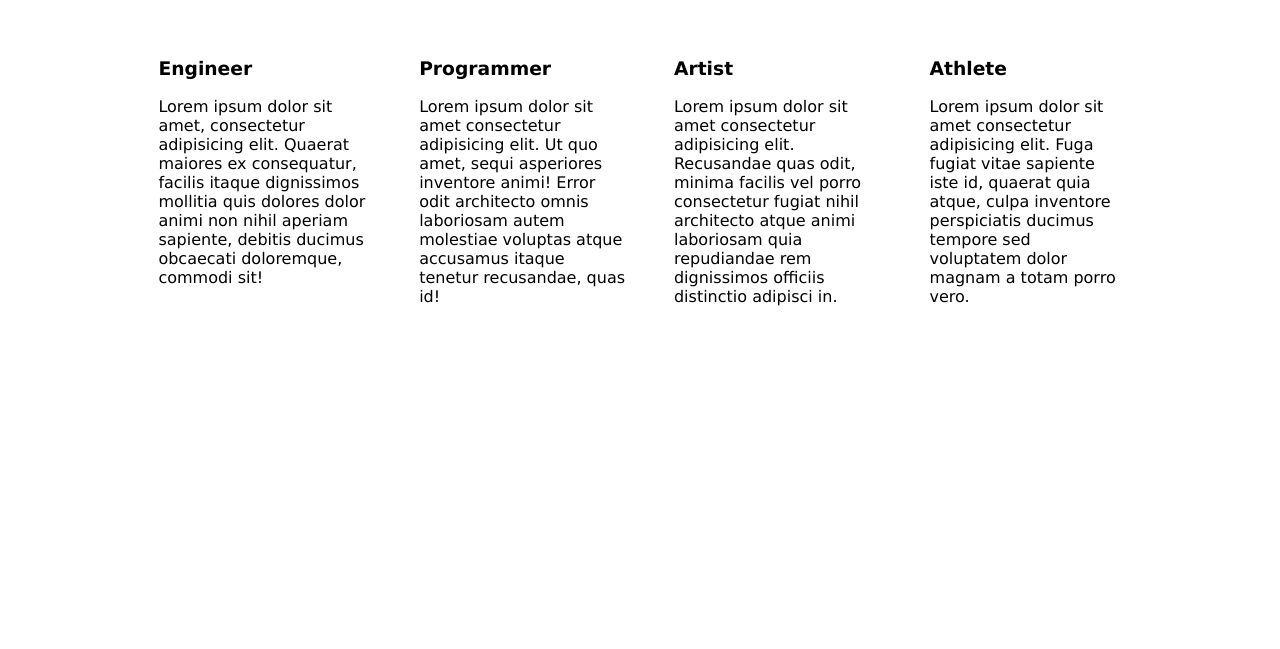
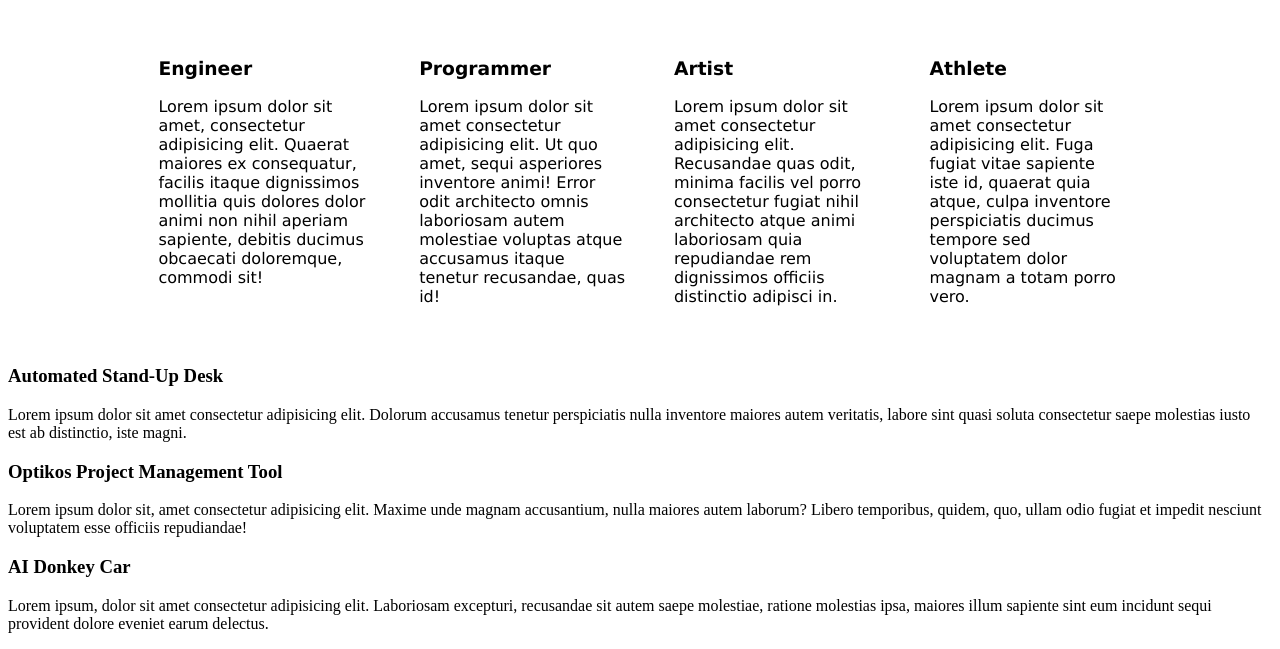
Before and after one commit to benito7suriano/benito7suriano, a website: page index.html in a window 1280 px wide. Shown: the part 793-1442 px from the top of the page. Before the commit the page ends 1147 px from the top, so only its background shows below. Drawn offline with Linux system fonts and the light colour scheme.

Commit message:
Projects Section.

```diff
--- a/index.html
+++ b/index.html
@@ -46,7 +46,27 @@
     </div>
   </section>
   <section id="projects">
-
+    <div class="container">
+      <div class="img"></div>
+      <div class="info">
+        <h3>Automated Stand-Up Desk</h3>
+        <p>Lorem ipsum dolor sit amet consectetur adipisicing elit. Dolorum accusamus tenetur perspiciatis nulla inventore maiores autem veritatis, labore sint quasi soluta consectetur saepe molestias iusto est ab distinctio, iste magni.</p>
+      </div>
+    </div>
+    <div class="container">
+      <div class="img"></div>
+      <div class="info">
+        <h3>Optikos Project Management Tool</h3>
+        <p>Lorem ipsum dolor sit, amet consectetur adipisicing elit. Maxime unde magnam accusantium, nulla maiores autem laborum? Libero temporibus, quidem, quo, ullam odio fugiat et impedit nesciunt voluptatem esse officiis repudiandae!</p>
+      </div>
+    </div>
+    <div class="container">
+      <div class="img"></div>
+      <div class="info">
+        <h3>AI Donkey Car</h3>
+        <p>Lorem ipsum, dolor sit amet consectetur adipisicing elit. Laboriosam excepturi, recusandae sit autem saepe molestiae, ratione molestias ipsa, maiores illum sapiente sint eum incidunt sequi provident dolore eveniet earum delectus.</p>
+      </div>
+    </div>
   </section>
   <section id="travel-and-living"></section>
   <section id="awwwards"></section>
```
